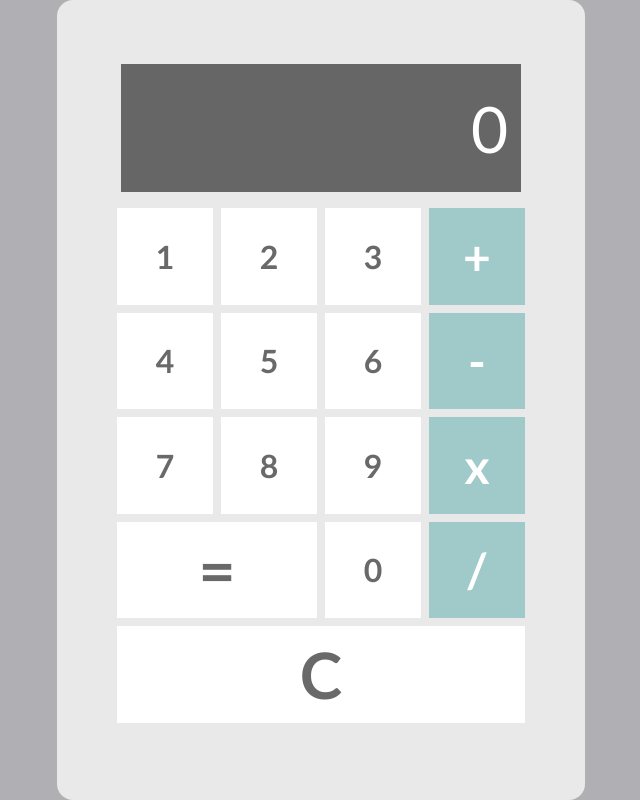
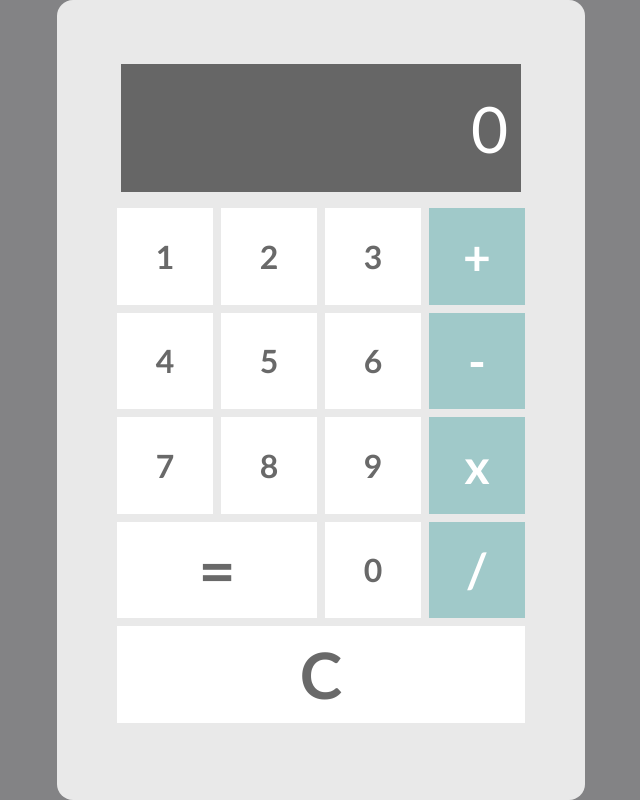
Before and after one commit to MickaelWenicio/React-Calculator, a React (Vite) app: page / in a window 1280 px wide. Shown: the whole page, without its empty margins (319-959 px from the left). Built offline with nearby package versions, Linux system fonts and the light colour scheme.

Commit message:
style: background-color changed

```diff
--- a/src/App.css
+++ b/src/App.css
@@ -6,7 +6,7 @@
 }
 
 body{
-  background-color: rgb(176, 175, 179);
+  background-color: rgb(131, 131, 133);
   display: flex;
   align-items: center;
   justify-content: center;
```
